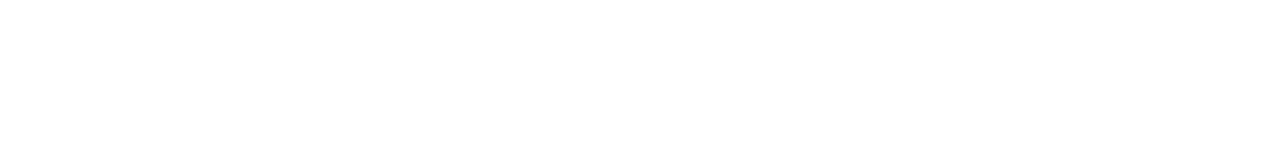
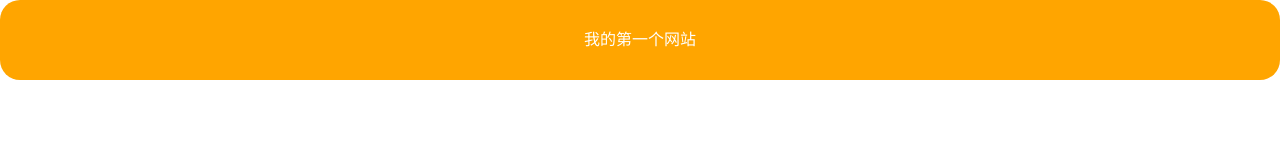
Before and after one commit to justinKe90s/myfirst, a plain HTML site: page index.html in a window 1280 px wide. Drawn offline with Linux system fonts and the light colour scheme.

Commit message:
添加了新的功能

```diff
--- a/index.html
+++ b/index.html
@@ -5,8 +5,23 @@
 <meta name="viewport" content="width=device-width, initial-scale=1.0, maximum-scale=1.0, minimum-scale=1.0">
 <meta http-equiv="X-UA-Compatible" content="ie=edge">
 <title>Document</title>
+<style>
+    * {
+        padding: 0;
+        margin: 0;
+    }
+    div {
+        width: 100%;
+        height: 80px;
+        background-color: orange;
+        color: #fff;
+        border-radius: 20px;
+        text-align: center;
+        line-height: 80px;
+    }
+</style>
 </head>
 <body>
-
+    <div>我的第一个网站</div>
 </body>
 </html>
```
